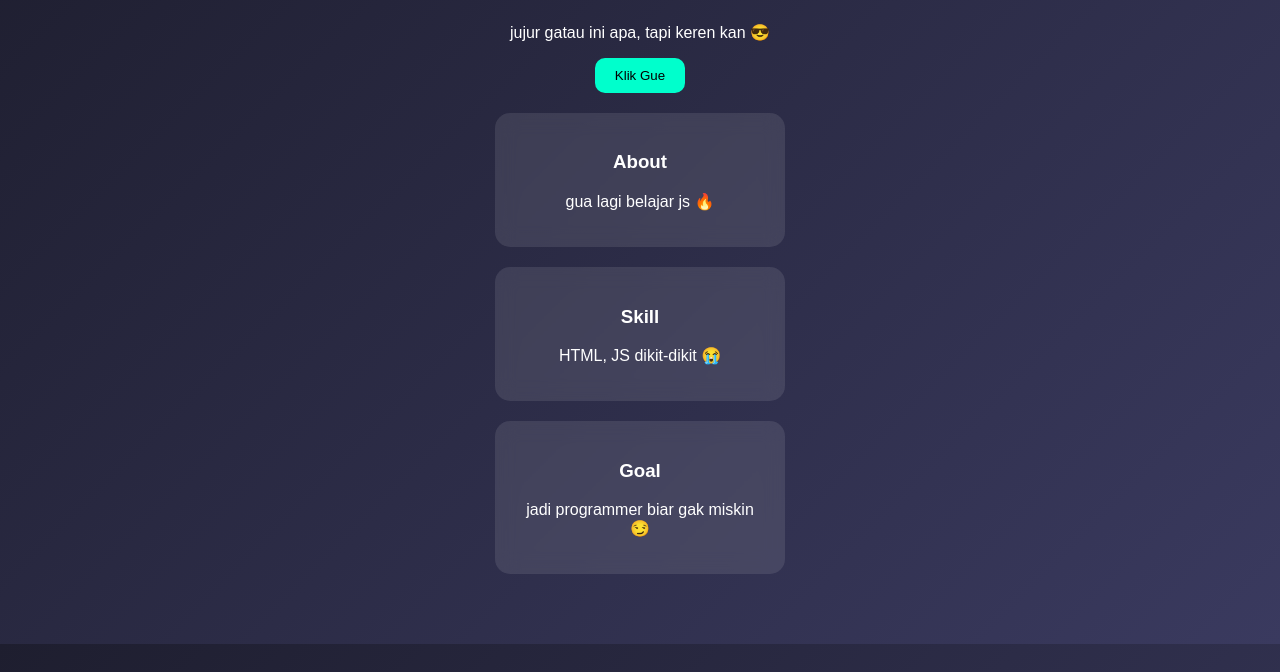
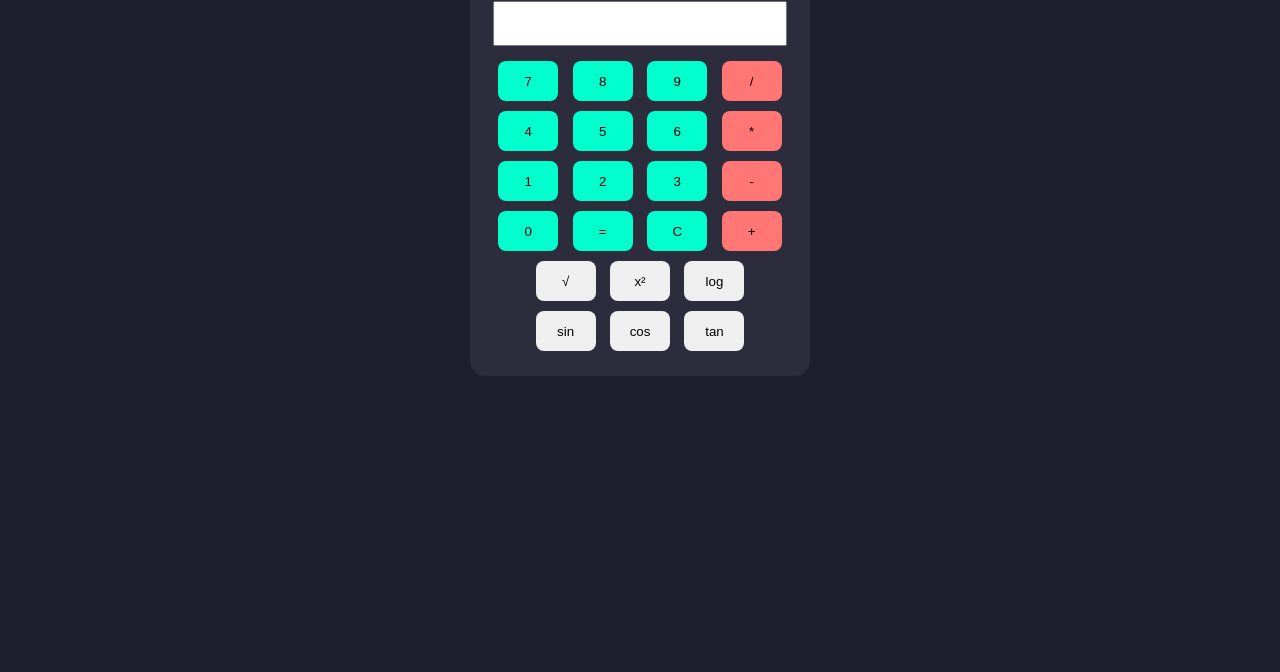
Before and after one commit to leffikausar-pixel/web-vall, a plain HTML site: page index.html in a window 1280 px wide. Shown: the part 128-800 px from the top of the page. Drawn offline with Linux system fonts and the light colour scheme.

Commit message:
Update index.html

```diff
--- a/index.html
+++ b/index.html
@@ -1,76 +1,138 @@
 <!DOCTYPE html>
 <html>
 <head>
-    <title>Web Vall 😎</title>
+    <title>Scientific Calc 😎</title>
     <style>
         body {
-            margin: 0;
-            font-family: Arial;
-            background: linear-gradient(135deg, #1e1e2f, #3a3a5f);
+            background: #1e1e2f;
             color: white;
             text-align: center;
+            font-family: Arial;
         }
 
-        .container {
-            padding: 50px;
+        .calc {
+            margin: 50px auto;
+            width: 300px;
+            padding: 20px;
+            background: #2c2c3c;
+            border-radius: 15px;
         }
 
-        h1 {
-            font-size: 40px;
-        }
-
-        .card {
-            background: rgba(255,255,255,0.1);
-            margin: 20px auto;
-            padding: 20px;
-            width: 250px;
-            border-radius: 15px;
-            backdrop-filter: blur(10px);
-            transition: 0.3s;
-        }
-
-        .card:hover {
-            transform: scale(1.05);
+        input {
+            width: 90%;
+            padding: 10px;
+            font-size: 18px;
+            margin-bottom: 10px;
+            text-align: right;
         }
 
         button {
-            padding: 10px 20px;
+            width: 60px;
+            height: 40px;
+            margin: 5px;
             border: none;
-            border-radius: 10px;
-            background: #00ffcc;
+            border-radius: 8px;
             cursor: pointer;
         }
+
+        .btn { background: #00ffcc; }
+        .op { background: #ff7675; }
     </style>
 </head>
 <body>
 
-<div class="container">
-    <h1 id="judul">Welcome 😏</h1>
-    <p>jujur gatau ini apa, tapi keren kan 😎</p>
+<h1>Scientific Calculator 🔥</h1>
 
-    <button onclick="sapa()">Klik Gue</button>
+<div class="calc">
+    <input type="text" id="layar">
 
-    <div class="card">
-        <h3>About</h3>
-        <p>gua lagi belajar js 🔥</p>
-    </div>
+    <br>
 
-    <div class="card">
-        <h3>Skill</h3>
-        <p>HTML, JS dikit-dikit 😭</p>
-    </div>
+    <button class="btn" onclick="tambah('7')">7</button>
+    <button class="btn" onclick="tambah('8')">8</button>
+    <button class="btn" onclick="tambah('9')">9</button>
+    <button class="op" onclick="tambah('/')">/</button>
 
-    <div class="card">
-        <h3>Goal</h3>
-        <p>jadi programmer biar gak miskin 😏</p>
-    </div>
+    <br>
+
+    <button class="btn" onclick="tambah('4')">4</button>
+    <button class="btn" onclick="tambah('5')">5</button>
+    <button class="btn" onclick="tambah('6')">6</button>
+    <button class="op" onclick="tambah('*')">*</button>
+
+    <br>
+
+    <button class="btn" onclick="tambah('1')">1</button>
+    <button class="btn" onclick="tambah('2')">2</button>
+    <button class="btn" onclick="tambah('3')">3</button>
+    <button class="op" onclick="tambah('-')">-</button>
+
+    <br>
+
+    <button class="btn" onclick="tambah('0')">0</button>
+    <button class="btn" onclick="hitung()">=</button>
+    <button class="btn" onclick="hapus()">C</button>
+    <button class="op" onclick="tambah('+')">+</button>
+
+    <br>
+
+    <button onclick="sqrt()">√</button>
+    <button onclick="pangkat()">x²</button>
+    <button onclick="log()">log</button>
+
+    <br>
+
+    <button onclick="sin()">sin</button>
+    <button onclick="cos()">cos</button>
+    <button onclick="tan()">tan</button>
 </div>
 
 <script>
-function sapa() {
-    let nama = prompt("nama lu sapa?");
-    document.getElementById("judul").innerHTML =
-        "Halo " + nama + " 👋";
+function tambah(val) {
+    document.getElementById("layar").value += val;
+}
+
+function hitung() {
+    try {
+        document.getElementById("layar").value =
+            eval(document.getElementById("layar").value);
+    } catch {
+        alert("Error 😭");
+    }
+}
+
+function hapus() {
+    document.getElementById("layar").value = "";
+}
+
+function sqrt() {
+    let x = document.getElementById("layar").value;
+    document.getElementById("layar").value = Math.sqrt(x);
+}
+
+function pangkat() {
+    let x = document.getElementById("layar").value;
+    document.getElementById("layar").value = Math.pow(x, 2);
+}
+
+function log() {
+    let x = document.getElementById("layar").value;
+    document.getElementById("layar").value = Math.log10(x);
+}
+
+function sin() {
+    let x = document.getElementById("layar").value;
+    document.getElementById("layar").value = Math.sin(x);
+}
+
+function cos() {
+    let x = document.getElementById("layar").value;
+    document.getElementById("layar").value = Math.cos(x);
+}
+
+function tan() {
+    let x = document.getElementById("layar").value;
+    document.getElementById("layar").value = Math.tan(x);
 }
 </script>
 
```
